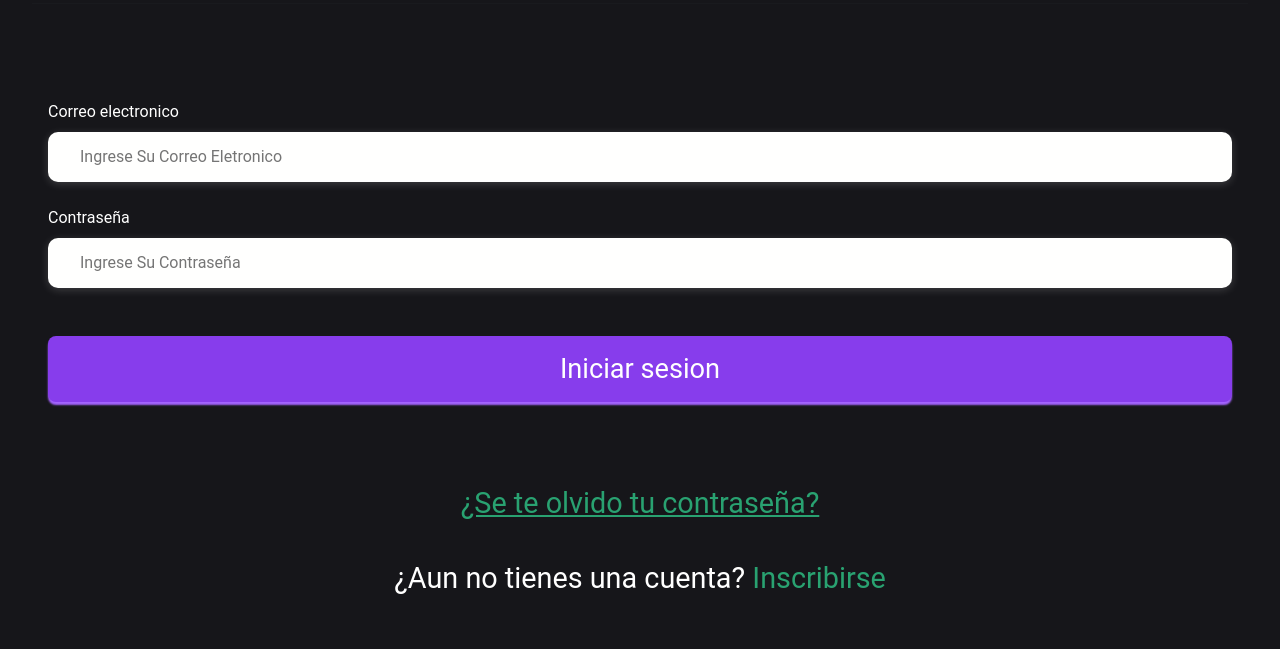
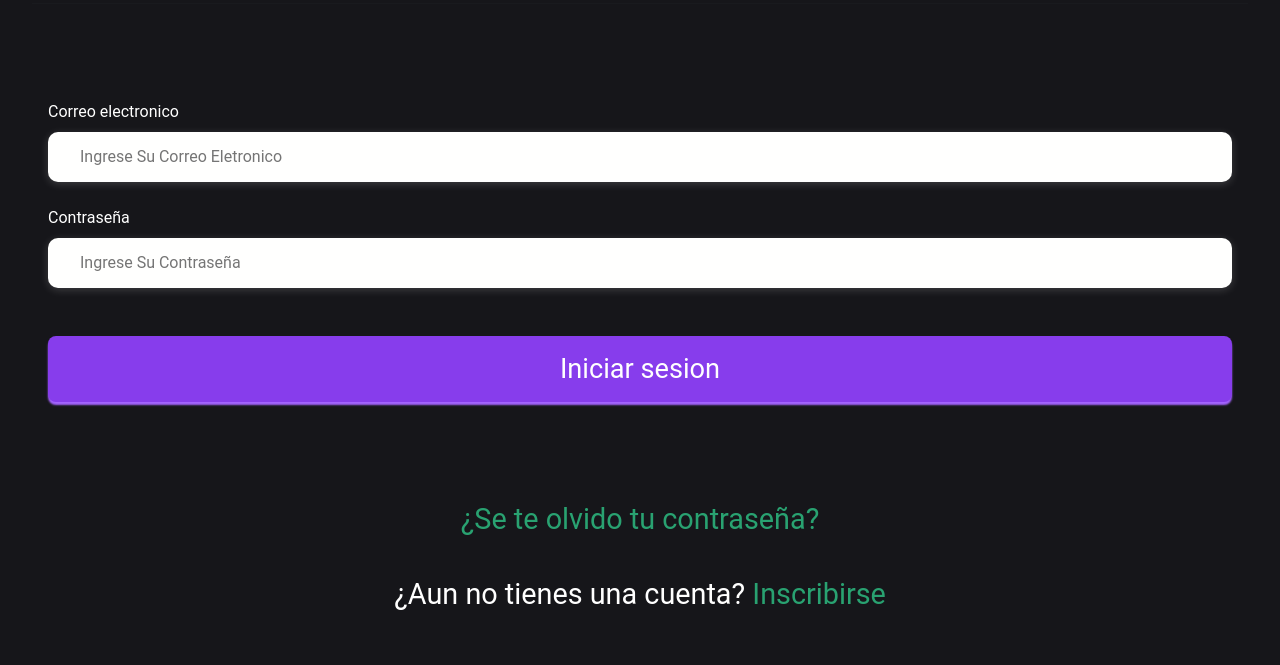
Before and after one commit to Lomchas/Dialy-Bits-App_Functional, a React app: page /login in a window 1280 px wide. Shown: the part 239-904 px from the top of the page. Built offline with nearby package versions, Linux system fonts and the light colour scheme; some packages are replaced by stand-ins of ours; no server answers.

Commit message:
new changes corrections

```diff
--- a/src/components/AdmiZone.js
+++ b/src/components/AdmiZone.js
@@ -29,7 +29,7 @@ const AdmiZone = () => {
         {users.map((user) => (
           <div className="container-user" key={user ? user.id : 0}>
             <div className="container-photo">
-              <img src={user ? user.image : "#"} width='40px' alt="photo" />
+              <img src={user ? user.image : "#"} width='40px' alt="user" />
             </div>
             <h3 className="nombre-user">{user ? user.nombre : "user000000"}</h3>
             <p className={ user.type === 'ADMIN' ? 'type-user-admin' : 'type-user'}>{user ? user.type : "type"}</p>
--- a/src/components/Login.js
+++ b/src/components/Login.js
@@ -1,13 +1,12 @@
 import React, { useEffect, useState } from "react";
 import { Link } from "react-router-dom";
-import Swal from "sweetalert2";
 import { Url } from "../helpers/Url";
 import { useForm } from "../hooks/useForm";
 import logoApp from "../images/Color=Purple, Container=Yes.png";
 import "../styles/login.css";
 
 const Login = () => {
-  const [formValue, handleInputChange, reset, setValues] = useForm({
+  const [formValue, handleInputChange] = useForm({
     email: "",
     password: "",
   });
@@ -20,7 +19,7 @@ const Login = () => {
     if (!data === "") {
       console.log("Cargando...");
     } else {
-      data.filter((usuario) => {
+      await data.filter((usuario) => {
         if (
           usuario.email === formValue.email &&
           usuario.password === formValue.password
@@ -46,7 +45,7 @@ const Login = () => {
 
   useEffect(() => {
     fetchAPI();
-  }, [formValue]);
+  }, [formValue, fetchAPI]);
 
   return (
     <div className="container-login">
@@ -87,9 +86,9 @@ const Login = () => {
           {/* </Link> */}
         </form>
       </div>
-      <a href="#" className="aForgotPassword">
+      <button className="aForgotPassword">
         ¿Se te olvido tu contraseña?
-      </a>
+      </button>
       <p className="pInscribirse">
         ¿Aun no tienes una cuenta?{" "}
         <Link to="/signUp" className="LinkInscribirse">
--- a/src/components/NavBar.js
+++ b/src/components/NavBar.js
@@ -1,10 +1,8 @@
 import React, { memo, useEffect, useState } from "react";
 import { NavLink } from "react-router-dom";
-import { Url } from "../helpers/Url";
 
 const NavBar = memo(() => {
   const [userType, setUserType] = useState({});
-  const [active, setActive] = useState(false);
 
   const traerUser = () => {
     const local = JSON.parse(localStorage.getItem("user"));
--- a/src/components/Pregunton.js
+++ b/src/components/Pregunton.js
@@ -16,7 +16,6 @@ import card1 from "../images/Property 1=Angular.png";
 import card2 from "../images/Property 1=Vue.js.png";
 import card3 from "../images/Property 1=Windows.png";
 import card4 from "../images/Property 1=Kotlin.png";
-import { Url } from "../helpers/Url";
 
 const Pregunton = () => {
   const [preguntas, setPreguntas] = useState({
@@ -36,7 +35,6 @@ const Pregunton = () => {
     vidas: 4,
   });
 
-  const [datosUserQuestions, setDatosUserQuestions] = useState();
   const [categoriaQuestions, setCategoriaQuestions] = useState({
     categoria: "",
   });
--- a/src/components/SignUp.js
+++ b/src/components/SignUp.js
@@ -1,5 +1,4 @@
-import React, { useEffect, useState } from "react";
-import { Link } from "react-router-dom";
+import React, { useEffect } from "react";
 import { Url } from "../helpers/Url";
 import { useForm } from "../hooks/useForm";
 import logoApp from "../images/Color=Purple, Container=Yes.png";
@@ -54,8 +53,7 @@ const SignUp = () => {
 
   }
 
-  const [formValue, handleInputChange, reset, setValues] = useForm(initialState)
-  // const [postUser, setPostUser] = useState(initialState)
+  const [formValue, handleInputChange, reset, ] = useForm(initialState)
 
   const {nombre, email, password, password2} = formValue;
 
--- a/src/styles/login.css
+++ b/src/styles/login.css
@@ -88,10 +88,11 @@ link{
 
 .aForgotPassword{
     color: #29A271;
-    margin: 0 0 2rem 0;
+    margin: 0 0 1rem 0;
     font-size: calc(1rem + 1vw);
     width: 100%;
     text-align: center;
+    background-color: transparent;
 }
 
 .pInscribirse{
```
